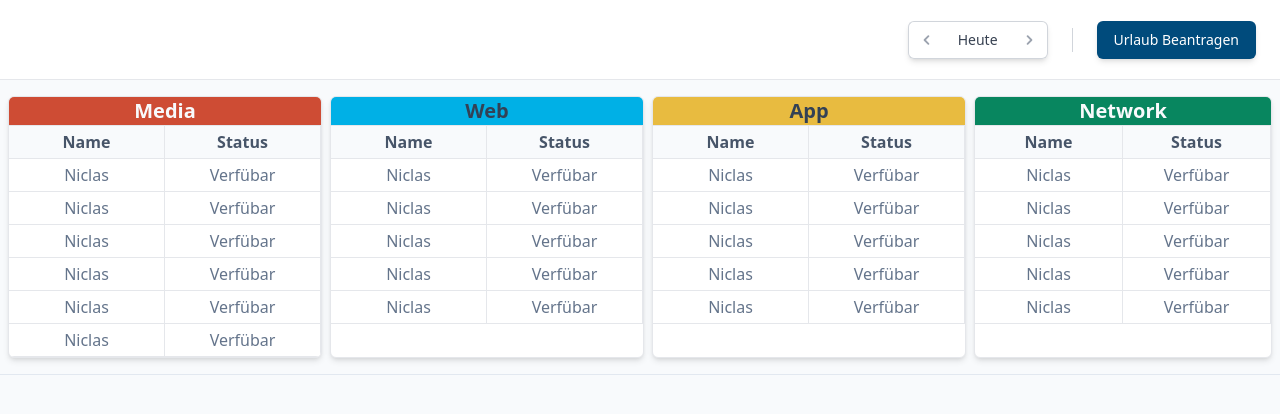
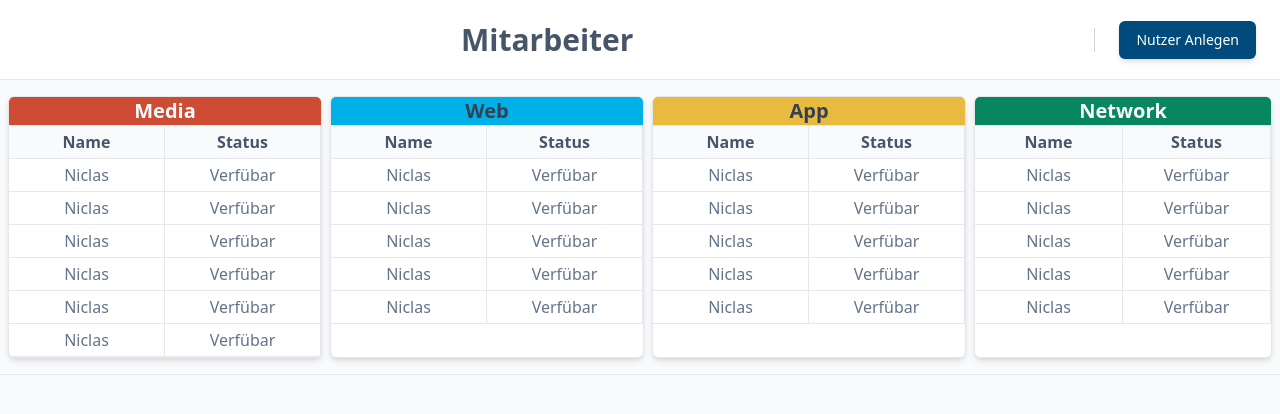
Before and after one commit to NaizenKrb/praktikums-projekt, a website: page workspace/src/templates/employees.html in a window 1280 px wide. Drawn offline with Linux system fonts and the light colour scheme.

Commit message:
changed title

```diff
--- a/workspace/src/templates/employees.html
+++ b/workspace/src/templates/employees.html
@@ -42,29 +42,15 @@
       </h1>
       <h2 id="user" class="text-lg font-semibold text-gray-900"></h2>
     </div>
-
+    <div class="text-3xl font-semibold text-slate-600">
+      Mitarbeiter
+    </div>
     <div class="flex items-center">
       <div class="flex items-center shadow-md rounded-md md:items-stretch ">
-        <button id="last" type="button" class="flex items-center justify-center rounded-l-md border border-r-0 border-gray-300 py-2 pl-3 pr-4 bg-white text-gray-400  hover:text-gray-500 hover:bg-slate-50 focus:relative md:w-9 md:px-2 md:hover:bg-slate-50">
-          <span class="sr-only">Vorheriger Monat</span>
-          <!-- Heroicon name: solid/chevron-left -->
-          <svg class="h-5 w-5" xmlns="http://www.w3.org/2000/svg" viewBox="0 0 20 20" fill="currentColor" aria-hidden="true">
-            <path fill-rule="evenodd" d="M12.707 5.293a1 1 0 010 1.414L9.414 10l3.293 3.293a1 1 0 01-1.414 1.414l-4-4a1 1 0 010-1.414l4-4a1 1 0 011.414 0z" clip-rule="evenodd" />
-          </svg>
-        </button>
-        <button type="button" class="thisMonth hidden border-t border-b border-gray-300 px-3.5 bg-white text-sm font-medium text-gray-700 hover:text-gray-900 hover:bg-slate-50  focus:relative md:block">Heute</button>
-        <span class="relative -mx-px h-5 w-px bg-gray-300 md:hidden"></span>
-        <button id="next" type="button" class="flex items-center justify-center rounded-r-md border border-l-0 border-gray-300 py-2 pl-4 pr-3 bg-white text-gray-400 hover:text-gray-500 hover:bg-slate-50  focus:relative md:w-9 md:px-2 md:hover:bg-slate-50 ">
-          <span class="sr-only">Nächster Monat</span>
-          <!-- Heroicon name: solid/chevron-right -->
-          <svg class="h-5 w-5" xmlns="http://www.w3.org/2000/svg" viewBox="0 0 20 20" fill="currentColor" aria-hidden="true">
-            <path fill-rule="evenodd" d="M7.293 14.707a1 1 0 010-1.414L10.586 10 7.293 6.707a1 1 0 011.414-1.414l4 4a1 1 0 010 1.414l-4 4a1 1 0 01-1.414 0z" clip-rule="evenodd" />
-          </svg>
-        </button>
       </div>
       <div class="mx-6 h-6 w-px bg-gray-300"></div>
       <div class="hidden md:flex md:items-center">
-        <button type="button" class="addEvent focus:outline-none rounded-md border border-transparent bg-netzfactor py-2 px-4 text-sm font-medium text-white shadow-md hover:bg-netzfactor-light focus:ring-2 focus:ring-netzfactor focus:ring-offset-2">Urlaub Beantragen</button>
+        <button type="button" class="addEvent focus:outline-none rounded-md border border-transparent bg-netzfactor py-2 px-4 text-sm font-medium text-white shadow-md hover:bg-netzfactor-light focus:ring-2 focus:ring-netzfactor focus:ring-offset-2">Nutzer Anlegen</button>
       </div>
 
       <div class="relative md:hidden buttoncontainer">
@@ -90,13 +76,10 @@
           overflow-hidden rounded-md bg-white shadow-lg ring-1 ring-black ring-opacity-5" role="menu" aria-orientation="vertical" aria-labelledby="menu-0-button" tabindex="-1">
           <div class="py-1" role="none">
             <!-- Active: "bg-gray-100 text-gray-900", Not Active: "text-gray-700" -->
-            <a href="#" class="addEvent text-gray-700 block px-4 py-2 text-sm" role="menuitem" tabindex="-1" id="menu-0-item-0">Urlaub Beantragen</a>
+            <a href="#" class="addEvent text-gray-700 block px-4 py-2 text-sm" role="menuitem" tabindex="-1" id="menu-0-item-0">Nutzer Anlegen</a>
           </div>
           <div class="py-1" role="none">
             <a href="#" class="thisMonth text-gray-700 block px-4 py-2 text-sm" role="menuitem" tabindex="-1" id="menu-0-item-1">Gehe zu Heute</a>
-          </div>
-          <div class="py-1" role="none">
-            <a href="/src/login.html-" class="text-gray-700 block px-4 py-2 text-sm" role="menuitem" tabindex="-1" id="menu-0-item-2">Ausloggen</a>
           </div>
         </div>
       </div>
```
Also changed, not shown: workspace/dist/output.css.
